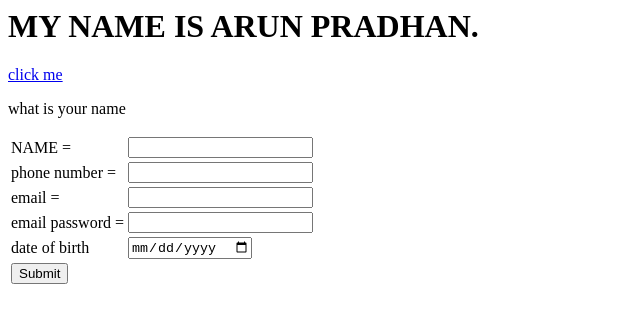
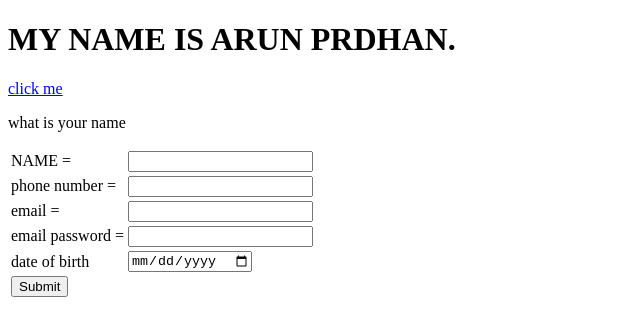
Before and after one commit to ARUN-PRADHAN/form.github.io, a plain HTML site: page first.html in a window 1280 px wide. Shown: the whole page, without its empty margins (0-640 px from the left). Drawn offline with Linux system fonts and the light colour scheme.

Commit message:
edit my first web page

```diff
--- a/first.html
+++ b/first.html
@@ -1,6 +1,12 @@
-<html>
+<!DOCTYPE html>
+<html lang="en" dir="ltr">
+
+<head>
+  <meta charset="utf-8">
+  <title>♕ Ƿratiҡ's Personal Site </title>
+</head>
     <body>
-        <h1> MY NAME IS ARUN PRADHAN.</h1>
+        <h1> MY NAME IS ARUN PRDHAN.</h1>
         <a href="https://www.w3schools.com">click me</a>
         <p>what is your name </p>
         <form action="post">
```
